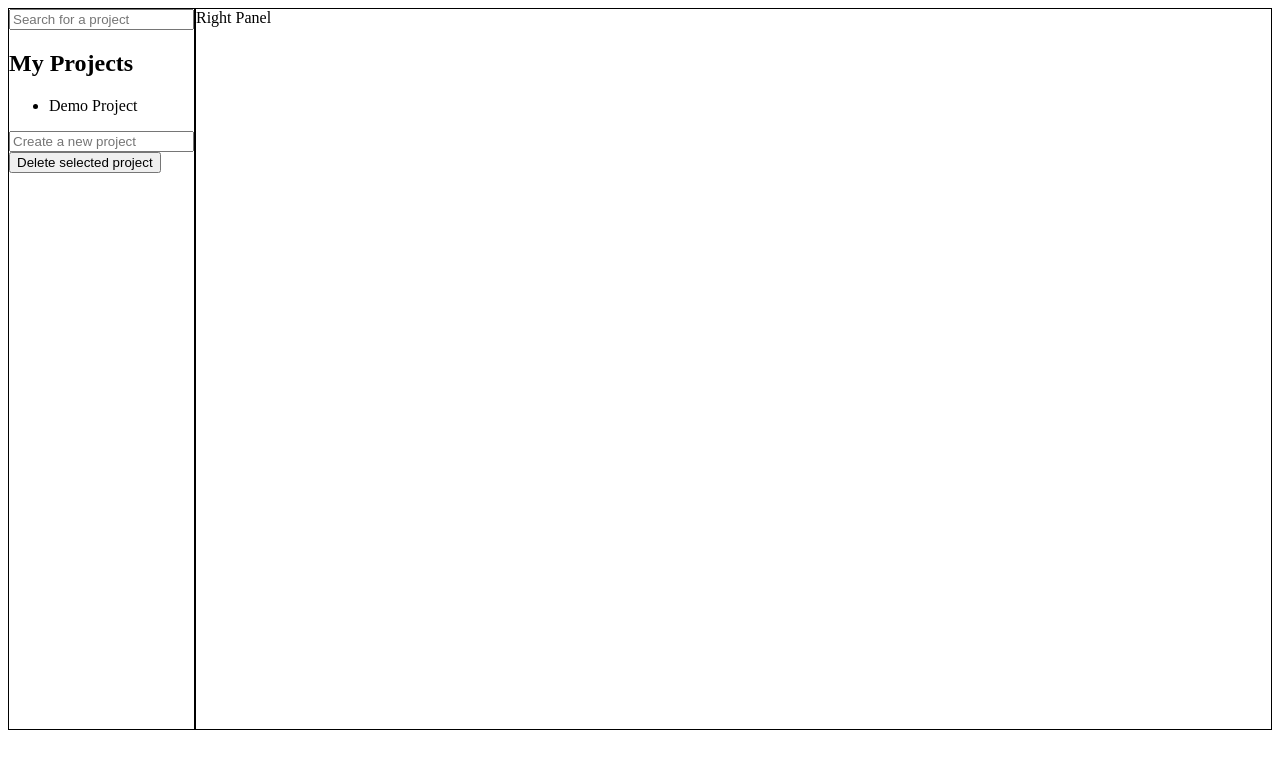
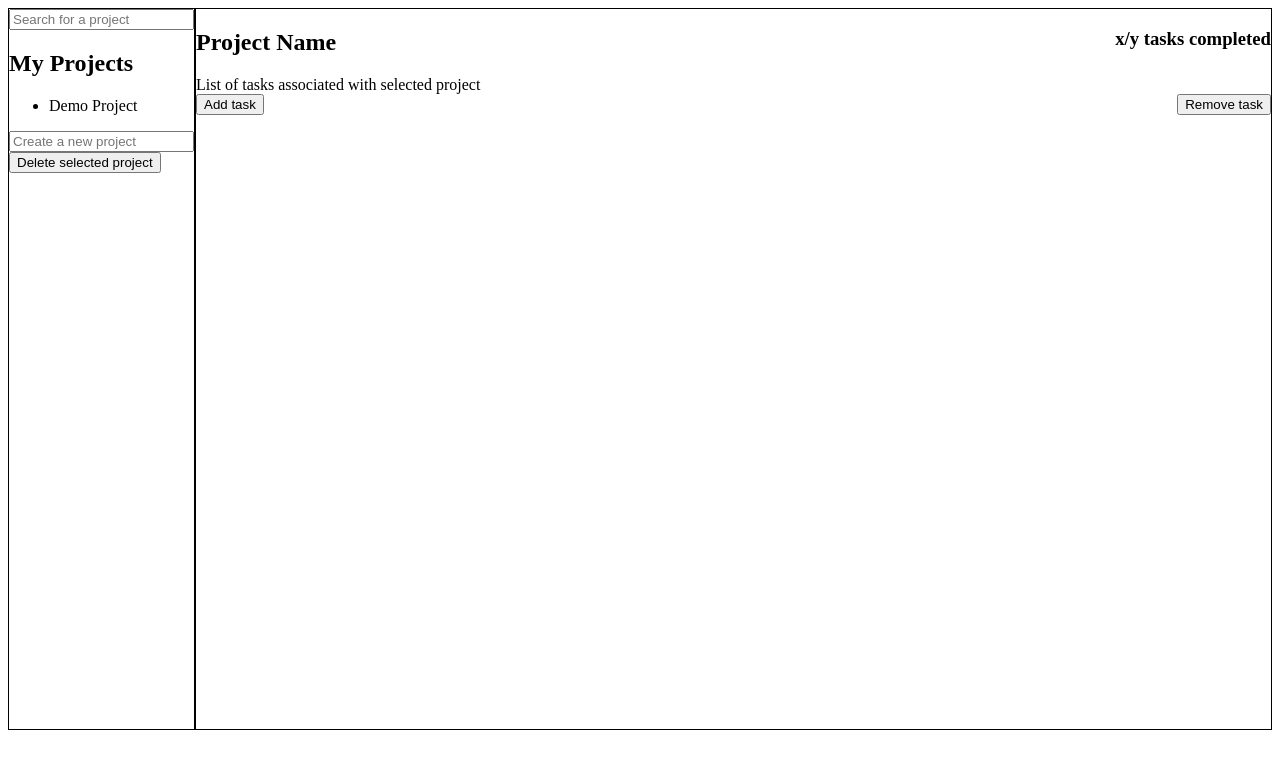
Before and after one commit to joslionel/todo-odin, a website built with webpack: page dist/index.html in a window 1280 px wide. Built offline with nearby package versions, Linux system fonts and the light colour scheme.

Commit message:
Page initialisation broken into modules, logic module begun

```diff
--- a/src/index.js
+++ b/src/index.js
@@ -1,36 +1,7 @@
 import './style.css';
+import { renderPage } from "./renderPage";
+import { leftPanelActions } from "./leftPanelActions";
 
-const mainFrame = document.createElement('div');
-mainFrame.classList.add('main');
+renderPage()
 
-const leftPanel = document.createElement('div');
-leftPanel.classList.add('navPanel');
-
-const navSearchBar = document.createElement('input');
-navSearchBar.setAttribute('type', 'text');
-navSearchBar.setAttribute('placeholder', 'Search for a project');
-
-const navHeading = document.createElement('h2');
-navHeading.textContent = 'My Projects';
-
-const projectList = document.createElement('ul');
-const demoProject = document.createElement('li');
-demoProject.textContent = 'Demo Project';
-projectList.append(demoProject);
-
-const createNewProject = document.createElement('input');
-createNewProject.setAttribute('type', 'text');
-createNewProject.setAttribute('placeholder', 'Create a new project');
-
-const deleteProjectButton = document.createElement('button');
-deleteProjectButton.textContent = 'Delete selected project';
-
-const mainPanel = document.createElement('div');
-mainPanel.classList.add('mainPanel');
-mainPanel.textContent = 'Right Panel';
-
-leftPanel.append(navSearchBar, navHeading, projectList, createNewProject, deleteProjectButton);
-
-mainFrame.append(leftPanel, mainPanel);
-
-document.body.append(mainFrame);
+leftPanelActions()
--- /dev/null
+++ b/src/leftPanelActions.js
@@ -0,0 +1,11 @@
+const searchBar = () => {
+    const searchBar = document.getElementById('navSearchBar')
+
+    searchBar.addEventListener('click', event => {console.log(event.target.id)})
+}
+
+const leftPanelActions = () => {
+    searchBar()
+}
+
+export {leftPanelActions}
--- /dev/null
+++ b/src/renderPage.js
@@ -0,0 +1,86 @@
+const createMainFrame = () => {
+    const mainFrame = document.createElement('div');
+    mainFrame.classList.add('main');
+
+    return mainFrame
+}
+
+const createLeftPanel = () => {
+    const leftPanel = document.createElement('div');
+    leftPanel.classList.add('navPanel');
+
+    const navSearchBar = document.createElement('input');
+    navSearchBar.setAttribute('id', 'navSearchBar')
+    navSearchBar.setAttribute('type', 'text');
+    navSearchBar.setAttribute('placeholder', 'Search for a project');
+
+    const navHeading = document.createElement('h2');
+    navHeading.textContent = 'My Projects';
+
+    const projectList = document.createElement('ul');
+    const demoProject = document.createElement('li');
+    demoProject.textContent = 'Demo Project';
+    projectList.append(demoProject);
+
+    const createNewProject = document.createElement('input');
+    createNewProject.setAttribute('type', 'text');
+    createNewProject.setAttribute('placeholder', 'Create a new project');
+
+    const deleteProjectButton = document.createElement('button');
+    deleteProjectButton.textContent = 'Delete selected project';
+
+    leftPanel.append(navSearchBar, navHeading, projectList, createNewProject, deleteProjectButton);
+
+    return leftPanel
+}
+
+const createRightPanel = () => {
+    const mainPanel = document.createElement('div');
+    mainPanel.classList.add('mainPanel');
+
+    const mainPanelHeading = document.createElement('div');
+
+    const mainHeading = document.createElement('h2');
+    mainHeading.textContent = "Project Name"
+    mainPanelHeading.classList.add('spaceBetween');
+
+    const mainTaskRemaining = document.createElement('h3');
+    mainTaskRemaining.textContent = 'x/y tasks completed'
+
+    const mainTaskList = document.createElement('div');
+    mainTaskList.classList.add('mainTaskList');
+    mainTaskList.textContent = 'List of tasks associated with selected project';
+
+    const mainAddTask = document.createElement('div');
+    mainAddTask.classList.add('spaceBetween');
+
+    const addTaskButton = document.createElement('button')
+    addTaskButton.textContent = 'Add task'
+
+    const removeTaskButton = document.createElement('button')
+    removeTaskButton.textContent = 'Remove task'
+
+    mainAddTask.append(addTaskButton, removeTaskButton)
+
+    mainPanelHeading.append(mainHeading, mainTaskRemaining);
+
+    mainPanel.append(mainPanelHeading, mainTaskList, mainAddTask);
+
+    return mainPanel
+}
+
+const renderPage = () => {
+    const mainFrame = createMainFrame()
+
+    const leftPanel = createLeftPanel()
+
+    const rightPanel = createRightPanel()
+
+    mainFrame.append(leftPanel, rightPanel);
+
+    document.body.append(mainFrame);
+
+    return {mainFrame}
+}
+
+export {renderPage};
--- a/src/style.css
+++ b/src/style.css
@@ -9,3 +9,8 @@
     min-height: 100%;
     border: 1px solid black;
 }
+
+.spaceBetween {
+    display: flex;
+    justify-content: space-between;
+}
```
Also changed, not shown: dist/main.js.
